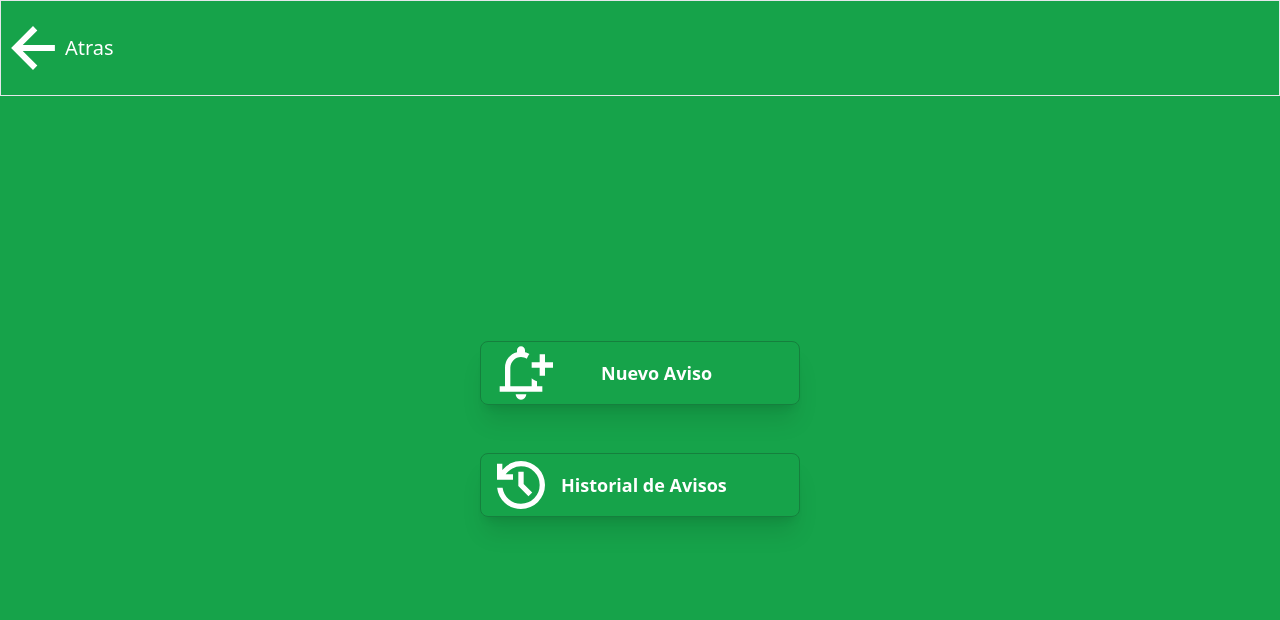
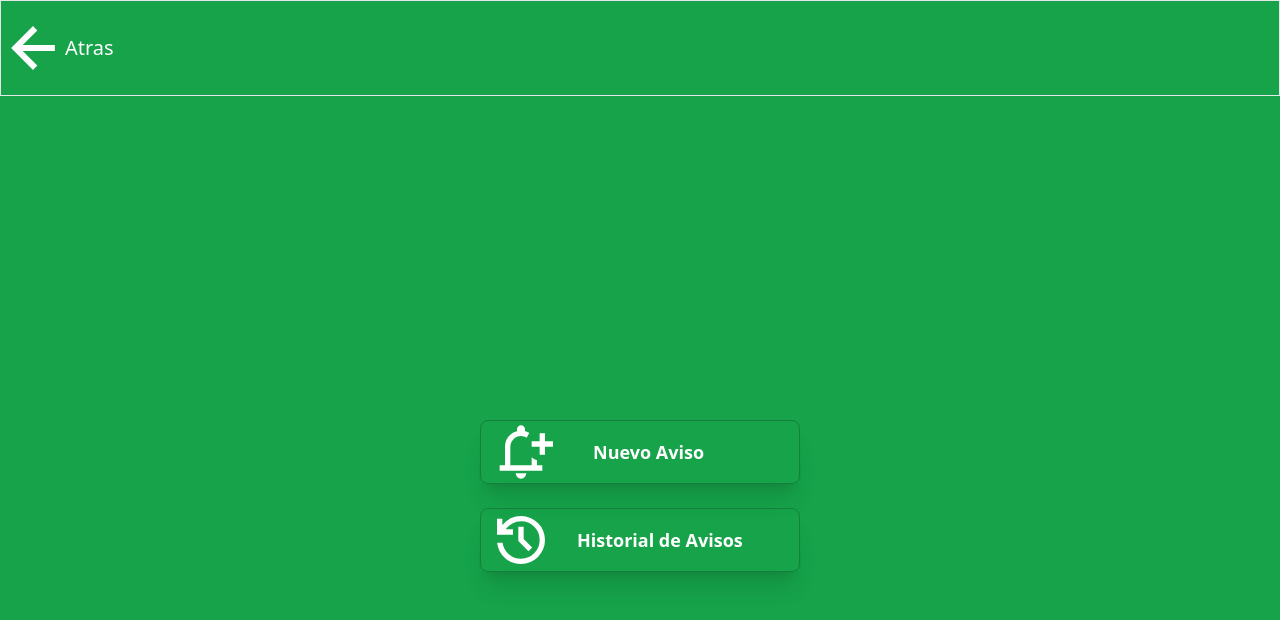
Before and after one commit to Razorxxid/PWA-Angular-SPA, an Angular app in the folder PWA-EnterpriseEventsAnnouncer-APP/: page /announcements/GestorAvisos in a window 1280 px wide. Shown: the top 620 px of the page. Built offline with nearby package versions, Linux system fonts and the light colour scheme.

Commit message:
new version with newer router outlet management

```diff
--- a/PWA-EnterpriseEventsAnnouncer-APP/src/app/app.component.html
+++ b/PWA-EnterpriseEventsAnnouncer-APP/src/app/app.component.html
@@ -1,21 +1,36 @@
-<div class="flex-col flex  h-screen min-h-screen w-screen items-center  bg-green-600 ">
-    @if(isMainMenuRoute())
+<div class="flex-col  flex flex-shrink h-screen max-h-screen w-screen items-center  bg-green-600 ">
+    @if( currentUrl$ | async )
     {
+          @if(isMainMenuRoute()) {
 
-            <router-outlet class="f">
+            <router-outlet class="">
+
+            </router-outlet>
+
+          }@else if(isAuthRoute()) {
+
+            <router-outlet>
 
             </router-outlet>
 
 
+        }@else  {
+          <div class="flex-shrink">
+
+            <app-layout class="flex-shrink h-max w-max">
+            </app-layout>
+          </div>
 
 
-    } @else  {
-        <app-layout >
-        </app-layout>
+            <router-outlet class="">
 
-        <router-outlet>
+            </router-outlet>
 
-        </router-outlet>
+        }
+
+
+
+
 
     }
 
--- a/PWA-EnterpriseEventsAnnouncer-APP/src/app/app.component.ts
+++ b/PWA-EnterpriseEventsAnnouncer-APP/src/app/app.component.ts
@@ -1,34 +1,37 @@
 import { Component, OnInit } from '@angular/core';
-import { Router, NavigationEnd, RouterOutlet } from '@angular/router';
+import { NavigationEnd, Router, RouterOutlet } from '@angular/router';
 import { filter } from 'rxjs/operators';
+import { BehaviorSubject } from 'rxjs';
 import { LayoutComponent } from './main/layout/layout.component';
 import { CommonModule } from '@angular/common';
-import { Observable } from 'rxjs';
 
 @Component({
   selector: 'app-root',
   templateUrl: './app.component.html',
   styleUrls: ['./app.component.css'],
-  imports : [RouterOutlet, LayoutComponent, CommonModule],
-  standalone: true
+  imports: [RouterOutlet, LayoutComponent, CommonModule],
+  standalone: true,
+
 })
 export class AppComponent implements OnInit {
-  currentUrl: string = '';
+  currentUrl$: BehaviorSubject<string> = new BehaviorSubject<string>('');
 
-  event: Observable<RouterOutlet> | null = null;
+  constructor(private router: Router) {}
 
-  constructor(private router: Router) {
-    this.router.events
-      .pipe(filter((event) => event instanceof NavigationEnd))
-      .subscribe((event: NavigationEnd) => {
-        this.currentUrl = event.url;
-      });
+  ngOnInit(): void {
+    this.router.events.pipe(
+      filter(event => event instanceof NavigationEnd)
+    ).subscribe((event: NavigationEnd) => {
+      this.currentUrl$.next(event.urlAfterRedirects);
+    });
   }
 
-  ngOnInit() {
-     this.currentUrl = this.router.url;
+  isMainMenuRoute(): boolean {
+    return this.currentUrl$.value === '/main-menu';
   }
-  isMainMenuRoute(): boolean {
-    return this.currentUrl === '/main-menu';
+
+  isAuthRoute(): boolean {
+    return this.currentUrl$.value === '/auth/login' ;
   }
+
 }
--- a/PWA-EnterpriseEventsAnnouncer-APP/src/app/main/announcements/inbox/inbox.component.html
+++ b/PWA-EnterpriseEventsAnnouncer-APP/src/app/main/announcements/inbox/inbox.component.html
@@ -1,11 +1,11 @@
-
 
 
     @if (entityEmittedFlag) {
         <app-view-item    [receivedAnnouncement]="announcementToSend"></app-view-item>
 
     } @else {
-            <div class="flex w-11/12 h-5/6 flex-col border border-solid   z-20  items-center" >
+            <div class="flex flex-col  h-max w-screen  z-20  items-center flex-shrink bg-green-600 " >
+                <div>
                     <h2 class="mt-4 border-l-4 w-screen justify-center   text-lg font-semibold h-16 flex text-center items-center  text-white  dark:text-white  no-underline">
                         <svg class="flex fill-white mx-auto  h-16" xmlns="http://www.w3.org/2000/svg" height="48" viewBox="0 -960 960 960" width="48"><path d="M725.769-457.308v-45.384h137.307v45.384H725.769Zm47.307 276.537-110.614-82.307L690-299.154l110.614 82.307-27.538 36.076ZM690.692-663l-27.538-36.076 108.384-81.692 27.538 36.076L690.692-663ZM217.308-220.771v-156.153h-62.692q-23.596 0-40.644-17.048t-17.048-40.644v-90.768q0-23.596 17.048-40.644t40.644-17.048h169.23l179.23-106.922v419.996l-179.23-106.922h-61.154v156.153h-45.384Zm240.384-129.46v-259.538L336-537.692H154.616q-4.615 0-8.462 3.846-3.846 3.847-3.846 8.462v90.768q0 4.615 3.846 8.462 3.847 3.846 8.462 3.846H336l121.692 72.077Zm100.769-5v-249.538q23.539 21.308 37.923 53.692 14.385 32.385 14.385 71.077t-14.385 71.077Q582-376.539 558.461-355.231ZM300-480Z"/></svg>
                         <p class="flex nonte mx-auto xl:mx-auto">
@@ -13,12 +13,13 @@
                         </p>
 
                     </h2>
-                <div class="flex-none w-full h-max  items-center justify-center">
+                </div>
+                <div class="flex w-full h-max items-center justify-center">
                     <ul >
                         <li class = "flex flex-col   justify-start items-center z-20">
                             @if(announcementList$ | async ; as announcementList){
                                 @for (announcement of announcementList; track announcement.id) {
-                                    <a  (click)="onAnnouncementClick(announcement)" class="flex  shadow-2xl text-center text-lg font-semibold  h-16 w-screen lg:w-72
+                                    <a  (click)="onAnnouncementClick(announcement)" class="flex flex-shrink  shadow-2xl text-center text-lg font-semibold  h-16 w-screen lg:w-72
                                     justify-center items-center  text-white
                                         dark:text-white dark:hover-bg-gray-300 border hover:bg-green-300 bg-green-700 no-underline">
                                         {{ announcement.title }}
--- a/PWA-EnterpriseEventsAnnouncer-APP/src/app/main/announcements/management/management.component.html
+++ b/PWA-EnterpriseEventsAnnouncer-APP/src/app/main/announcements/management/management.component.html
@@ -1,20 +1,23 @@
-<div class="h-screen w-screen bg-green-600">
-    <div class="flex flex-col h-5/6 w-auto justify-center items-center space-y-6 z-20">
-        <a routerLink="/announcements/GestorAvisos/NuevoAviso"  class="shadow-xl text-lg font-semibold xl:w-80 sm:w-80 min-[280px]:w-80 h-16 flex text-center items-center border border-green-700 text-white rounded-lg dark:text-white dark:hover:bg-green-900 hover:bg-green-300 no-underline">
-            <svg class="object-contain fill-white mx-2 w-auto h-16" xmlns="http://www.w3.org/2000/svg" height="24" viewBox="0 -960 960 960" width="24"><path d="M480-80q-33 0-56.5-23.5T400-160h160q0 33-23.5 56.5T480-80ZM160-200v-80h80v-280q0-83 50-147.5T420-792v-28q0-25 17.5-42.5T480-880q25 0 42.5 17.5T540-820v28q18 5 35 11.5t32 16.5q-13 16-22.5 33.5T567-694q-19-12-41-19t-46-7q-66 0-113 47t-47 113v280h320v-123q17 15 37 27.5t43 20.5v75h80v80H160Zm320-300Zm280 60v-120H640v-80h120v-120h80v120h120v80H840v120h-80Z"/></svg>
-             <p class="mx-10">
+<div class="flex flex-col items-center h-screen w-screen justify-center space-y-6 z-20 bg-green-600">
+    <div>
+
+        <a routerLink="/announcements/GestorAvisos/NuevoAviso"  routerLink="active"  class="shadow-xl text-lg font-semibold xl:w-80 sm:w-80 min-[280px]:w-80 h-16 flex text-center items-center border border-green-700 text-white rounded-lg dark:text-white dark:hover:bg-green-900 hover:bg-green-300 no-underline">
+            <svg class="flex fill-white mx-2 w-auto h-16" xmlns="http://www.w3.org/2000/svg" height="48" viewBox="0 -960 960 960" width="48">
+                <path d="M480-80q-33 0-56.5-23.5T400-160h160q0 33-23.5 56.5T480-80ZM160-200v-80h80v-280q0-83 50-147.5T420-792v-28q0-25 17.5-42.5T480-880q25 0 42.5 17.5T540-820v28q18 5 35 11.5t32 16.5q-13 16-22.5 33.5T567-694q-19-12-41-19t-46-7q-66 0-113 47t-47 113v280h320v-123q17 15 37 27.5t43 20.5v75h80v80H160Zm320-300Zm280 60v-120H640v-80h120v-120h80v120h120v80H840v120h-80Z"/>
+            </svg>
+            <p class="mx-8">
                 Nuevo Aviso
             </p>
-
         </a>
-        <router-outlet name="view"></router-outlet>
-        <a routerLink="/announcements/GestorAvisos/Historial" class="shadow-xl text-lg font-semibold xl:w-80 sm:w-80 min-[280px]:w-80 h-16 flex text-center items-center border border-green-700 text-white rounded-lg dark:text-white dark:hover:bg-green-900 hover:bg-green-300 no-underline">
-            <svg class="object-contain fill-white mx-2 w-auto h-16" xmlns="http://www.w3.org/2000/svg" height="24" viewBox="0 -960 960 960" width="24"><path d="M480-120q-138 0-240.5-91.5T122-440h82q14 104 92.5 172T480-200q117 0 198.5-81.5T760-480q0-117-81.5-198.5T480-760q-69 0-129 32t-101 88h110v80H120v-240h80v94q51-64 124.5-99T480-840q75 0 140.5 28.5t114 77q48.5 48.5 77 114T840-480q0 75-28.5 140.5t-77 114q-48.5 48.5-114 77T480-120Zm112-192L440-464v-216h80v184l128 128-56 56Z"/></svg>
-            <p class="mx-24">
+    </div>
+    <div>
+        <a routerLink="/announcements/GestorAvisos/Historial" routerLink="active" class="shadow-xl text-lg font-semibold xl:w-80 sm:w-80 min-[280px]:w-80 h-16 flex text-center items-center border border-green-700 text-white rounded-lg dark:text-white dark:hover:bg-green-900 hover:bg-green-300 no-underline">
+            <svg class="flex fill-white mx-2 w-auto h-16" xmlns="http://www.w3.org/2000/svg" height="40" viewBox="0 -960 960 960" width="40">
+                <path d="M480-120q-138 0-240.5-91.5T122-440h82q14 104 92.5 172T480-200q117 0 198.5-81.5T760-480q0-117-81.5-198.5T480-760q-69 0-129 32t-101 88h110v80H120v-240h80v94q51-64 124.5-99T480-840q75 0 140.5 28.5t114 77q48.5 48.5 77 114T840-480q0 75-28.5 140.5t-77 114q-48.5 48.5-114 77T480-120Zm112-192L440-464v-216h80v184l128 128-56 56Z"/>
+            </svg>
+            <p class="mx-4">
                 Historial de Avisos
             </p>
         </a>
     </div>
-
-
 </div>
--- a/PWA-EnterpriseEventsAnnouncer-APP/tsconfig.json
+++ b/PWA-EnterpriseEventsAnnouncer-APP/tsconfig.json
@@ -29,5 +29,6 @@
     "strictInjectionParameters": true,
     "strictInputAccessModifiers": true,
     "strictTemplates": true
-  }
+  },
+  "types": []
 }
```
Also changed, not shown: PWA-EnterpriseEventsAnnouncer-APP/src/app/main/announcements/announcements.component.html (+5 -4 lines), PWA-EnterpriseEventsAnnouncer-APP/src/app/app.component.css (line endings or trailing spaces), PWA-EnterpriseEventsAnnouncer-APP/src/app/main/announcements/announcements.component.css (line endings or trailing spaces). Lines whose indentation alone changed are shown as unchanged.
